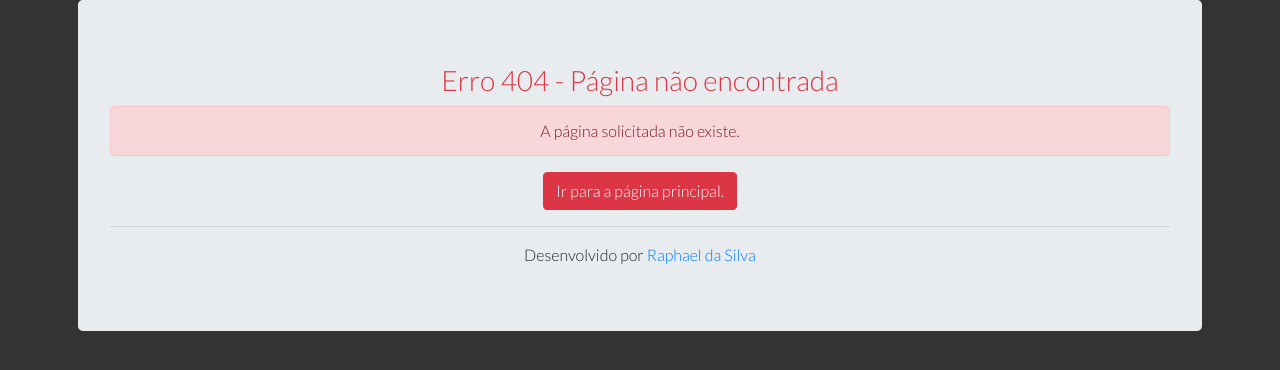
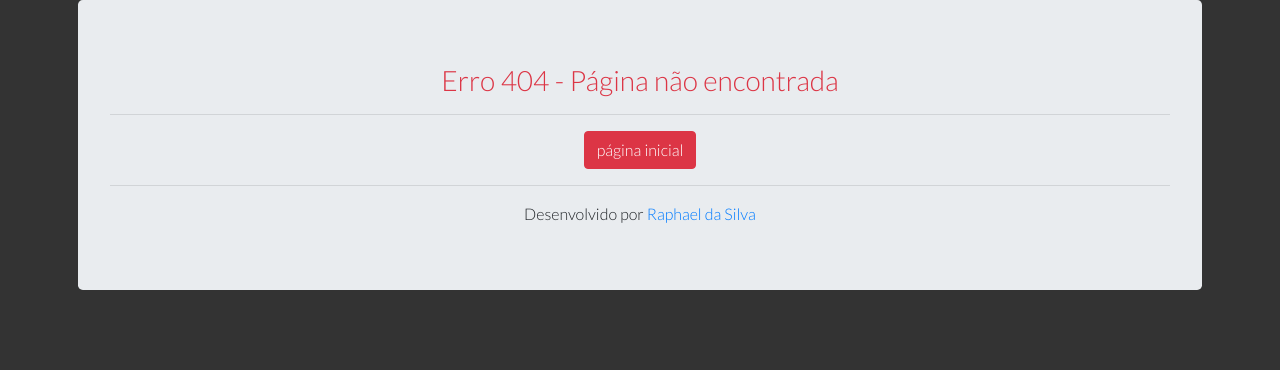
Before and after one commit to raphael-da-silva/frases-de-filmes, a PHP site: template templates/404.phtml in a window 1280 px wide. Shown: the part 136-506 px from the top of the page. Run offline with PHP 8.4, Linux system fonts and the light colour scheme; the template is opened without the code that fills it, so the values that code supplies are empty; some libraries are stand-ins or nearby versions.

Commit message:
Mudanças na view de erro 404

```diff
--- a/templates/404.phtml
+++ b/templates/404.phtml
@@ -2,10 +2,8 @@
 	Erro 404 - Página não encontrada
 </h3>
 
-<div class="alert alert-danger">
-	A página solicitada não existe.
-</div>
+<hr>
 
 <a href="/" class="btn btn-danger">
-	Ir para a página principal.
+	página inicial
 </a>
```
